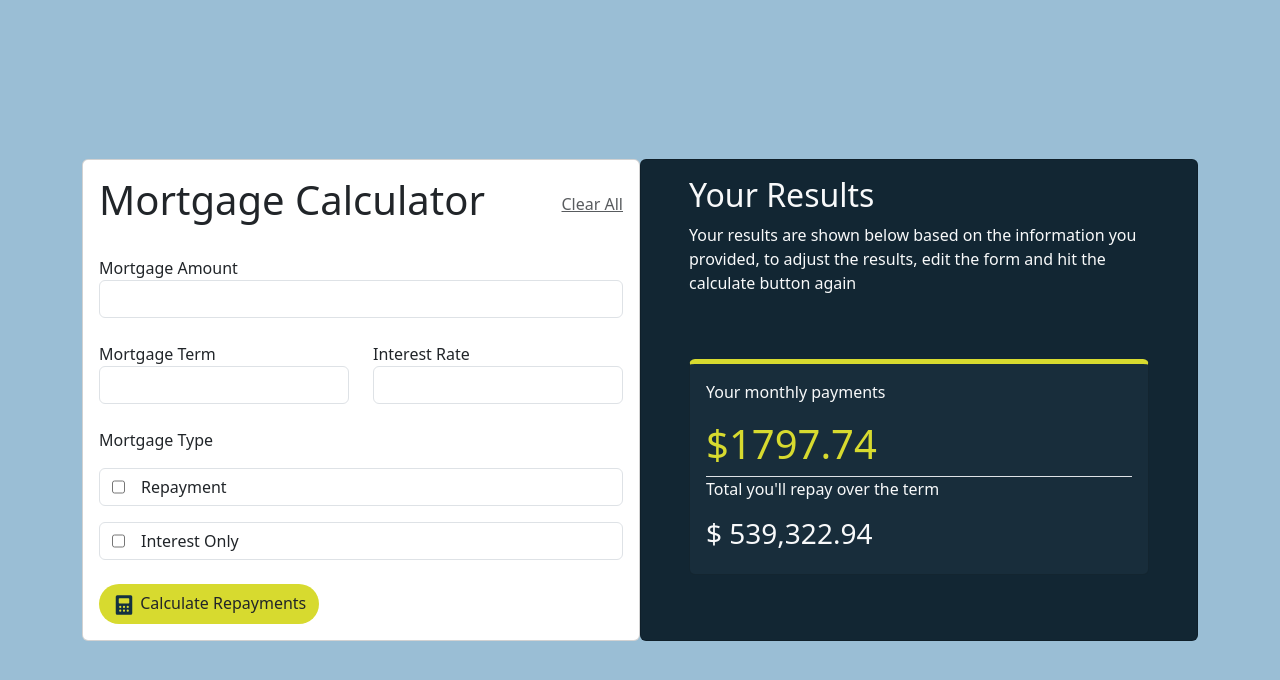
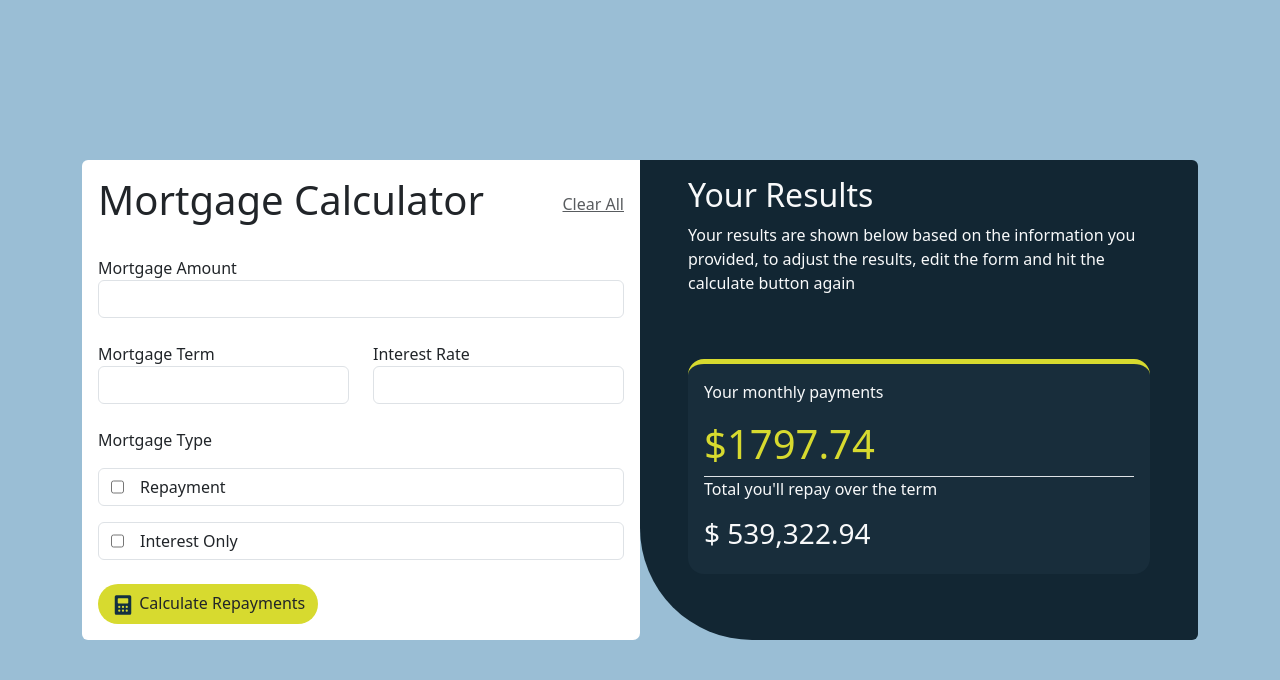
Before and after one commit to abdalsimam1-sketch/mortgage-calculator, a React (Vite) app: page / in a window 1280 px wide. Shown: the top 680 px of the page. Built offline with nearby package versions, Linux system fonts and the light colour scheme.

Commit message:
update : small layout fixes

```diff
--- a/src/index.css
+++ b/src/index.css
@@ -37,6 +37,14 @@ button.cal-button:hover {
 .result {
   color: var(--lime);
 }
-.result-section.card {
+.result-section {
   border-top: 5px solid var(--lime);
+  border-radius: 1rem;
 }
+.form-section {
+  background-color: var(--white);
+  border-bottom-right-radius: 7px;
+}
+.green-section {
+  border-bottom-left-radius: 7rem;
+}
--- a/src/pages/Home.jsx
+++ b/src/pages/Home.jsx
@@ -8,7 +8,7 @@ export const Home = () => {
       style={{ minHeight: "100vh" }}
     >
       <div className="container  d-flex flex-column  flex-md-row justify-content-md-center ">
-        <section className="col-12 col-md-6 card p-3 d-flex flex-column gap-4 ">
+        <section className="col-12 col-md-6 p-3 d-flex flex-column gap-4 form-section rounded-start ">
           <div className="d-flex flex-column flex-md-row justify-content-md-between align-items-md-center">
             <h1>Mortgage Calculator</h1>
             <span className="text-muted text-decoration-underline cursor-pointer d-inline">
@@ -61,7 +61,7 @@ export const Home = () => {
             </button>
           </div>
         </section>
-        <section className="col-12 col-md-6 card logo-section p-3 px-5 text-light">
+        <section className="col-12 col-md-6 logo-section p-3 px-5 text-light green-section rounded-end">
           <div className="d-flex flex-column gap-md-5">
             <div>
               <h2>Your Results</h2>
@@ -71,7 +71,7 @@ export const Home = () => {
                 calculate button again
               </p>
             </div>
-            <div className="card p-3 result-section">
+            <div className="p-3 result-section">
               <div className=" border-bottom">
                 <p className="text-light">Your monthly payments</p>
                 <h1 className="result">$1797.74</h1>
```
